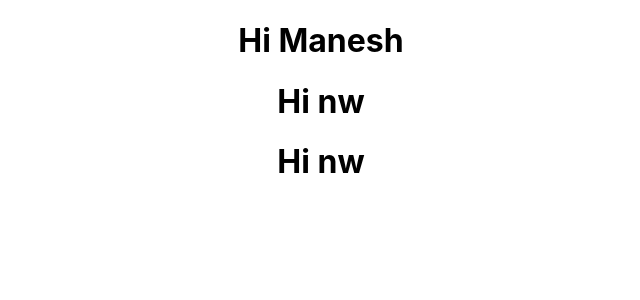
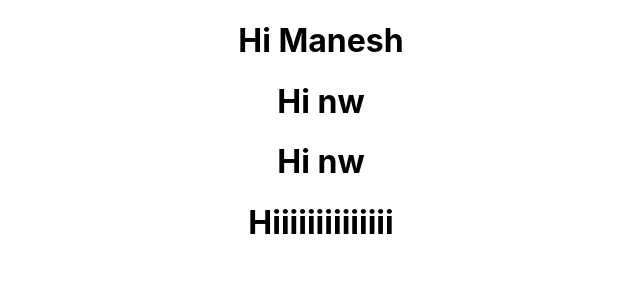
Before and after one commit to manesh12331/testgit, a React (Create React App) app: page / in a window 1280 px wide. Shown: the top 300 px of the page, without its empty margins (319-959 px from the left). Built offline with nearby package versions, Linux system fonts and the light colour scheme.

Commit message:
new test

```diff
--- a/src/App.js
+++ b/src/App.js
@@ -7,6 +7,7 @@ function App() {
      <h1>Hi Manesh</h1>
      <h1>Hi nw</h1>
      <h1>Hi nw</h1>
+     <h1>Hiiiiiiiiiiiiii</h1>
 
     </div>
   );
```
